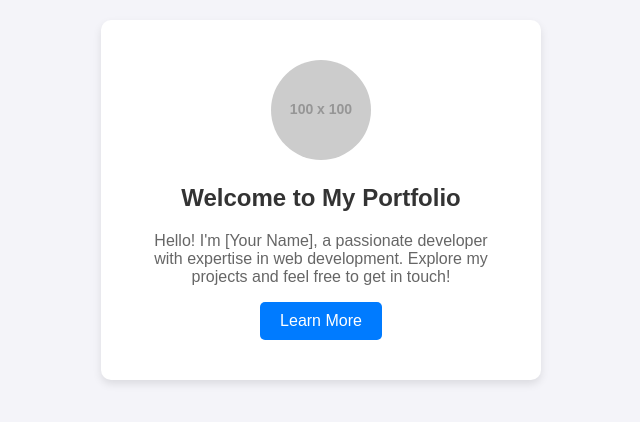
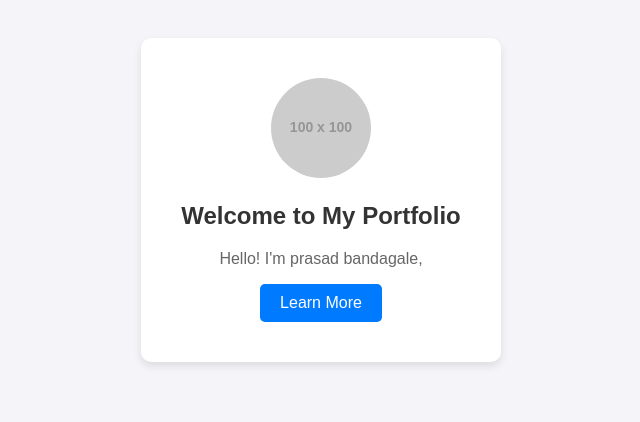
Before and after one commit to Prasad-b-git/demo-hai-sirji, a plain HTML site: page index.html in a window 1280 px wide. Shown: the part 200-622 px from the top of the page, without its empty margins (319-959 px from the left). Drawn offline with Linux system fonts and the light colour scheme; placeholder pictures from the web are drawn by us.

Commit message:
Update index.html

```diff
--- a/index.html
+++ b/index.html
@@ -66,7 +66,7 @@
         <div class="card-content">
             <img src="https://via.placeholder.com/100" alt="Profile Picture">
             <h2>Welcome to My Portfolio</h2>
-            <p>Hello! I'm [Your Name], a passionate developer with expertise in web development. Explore my projects and feel free to get in touch!</p>
+            <p>Hello! I'm prasad bandagale, </p>
             <button class="card-button">Learn More</button>
         </div>
     </div>
```
